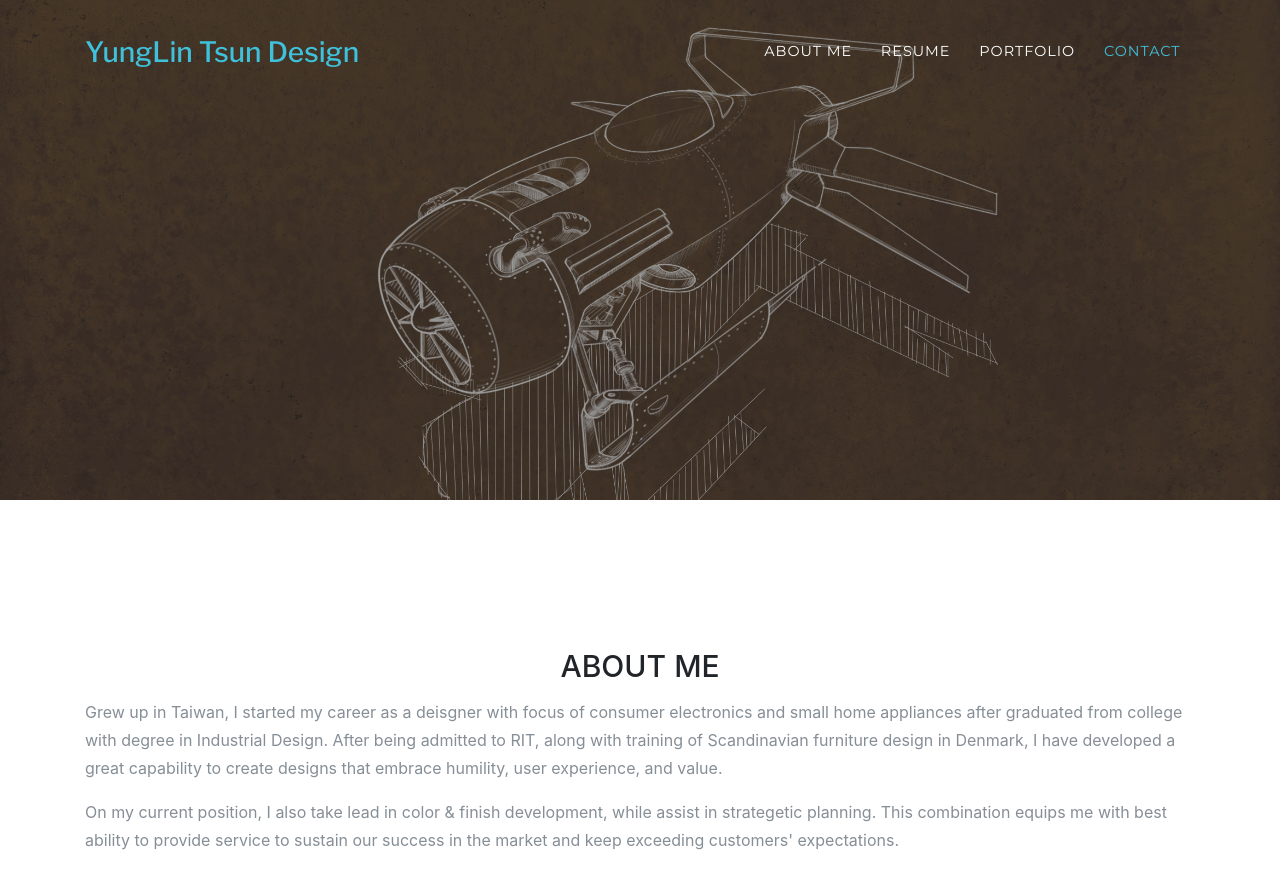
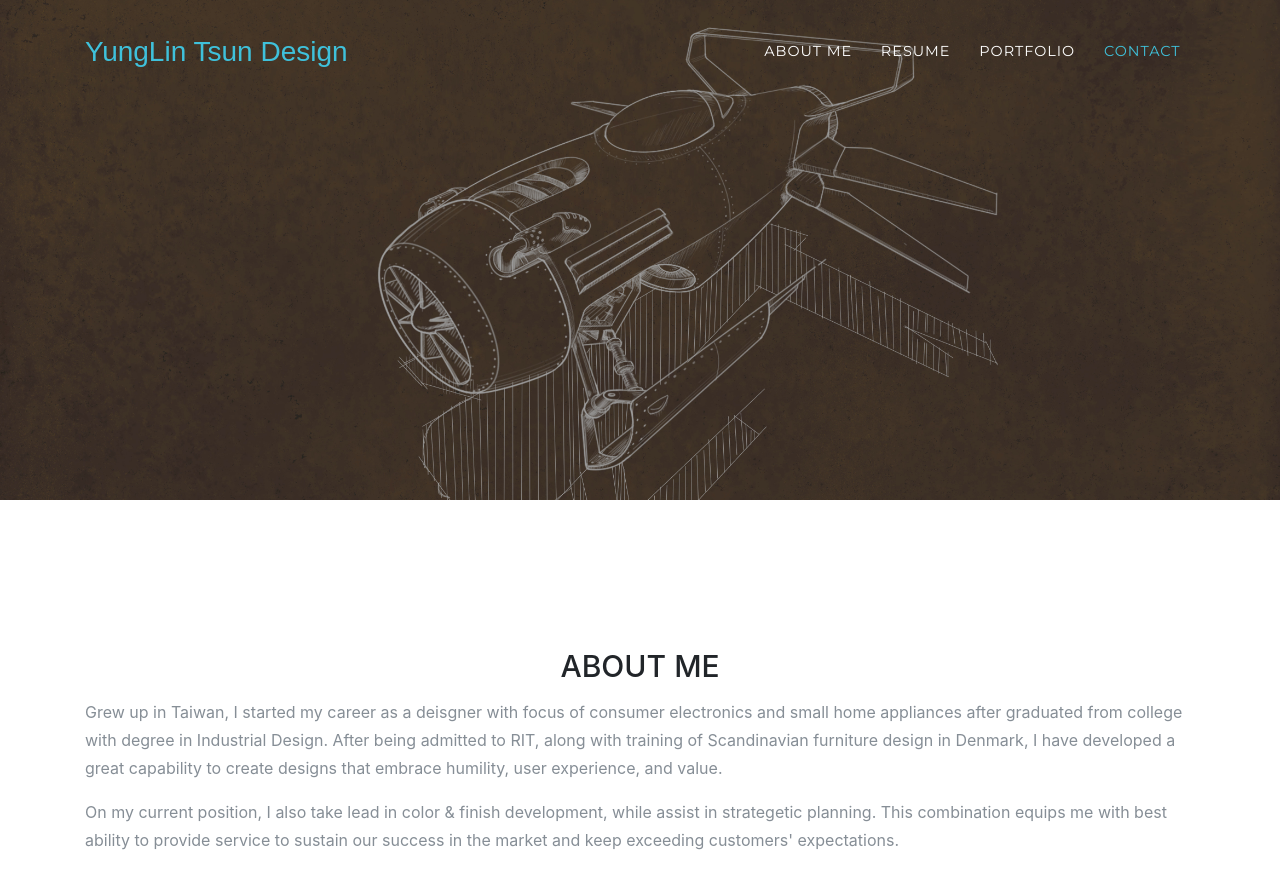
Before and after one commit to YLT-Design/YLT-Design, a website with bundled scripts: page index.html in a window 1280 px wide. Shown: the top 888 px of the page. Built offline with nearby package versions, Linux system fonts and the light colour scheme; files whose address does not match are found by name; a web font is replaced by a local one.

Commit message:
Update index.html

```diff
--- a/index.html
+++ b/index.html
@@ -16,8 +16,7 @@
     <!-- Custom fonts for this template -->
     <link href="vendor/font-awesome/css/font-awesome.min.css" rel="stylesheet" type="text/css">
     <link href="https://fonts.googleapis.com/css?family=Montserrat:400,700" rel="stylesheet" type="text/css">
-    <link href="https://fonts.googleapis.com/css?family=Libre+Franklin:500" rel="stylesheet">
-    <!-- Custom fonts for title <link href="https://fonts.googleapis.com/css?family=Raleway:300" rel="stylesheet"> -->
+    <link href="https://fonts.googleapis.com/css?family=Raleway:600" rel="stylesheet">
     <link href='https://fonts.googleapis.com/css?family=Droid+Serif:400,700,400italic,700italic' rel='stylesheet' type='text/css'>
     <link href='https://fonts.googleapis.com/css?family=Roboto+Slab:400,100,300,700' rel='stylesheet' type='text/css'>
 
```
